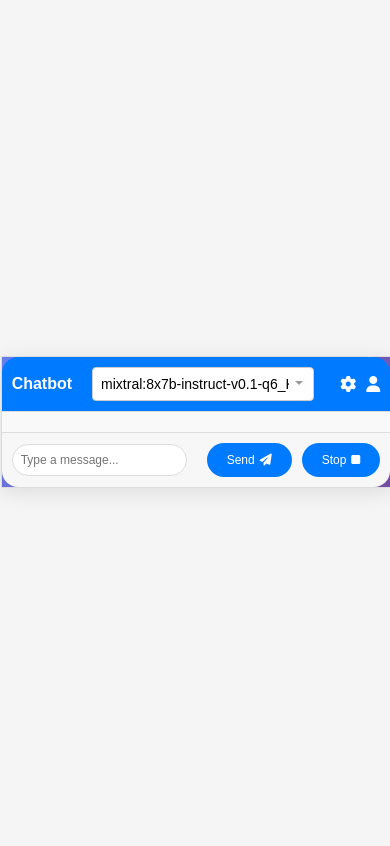
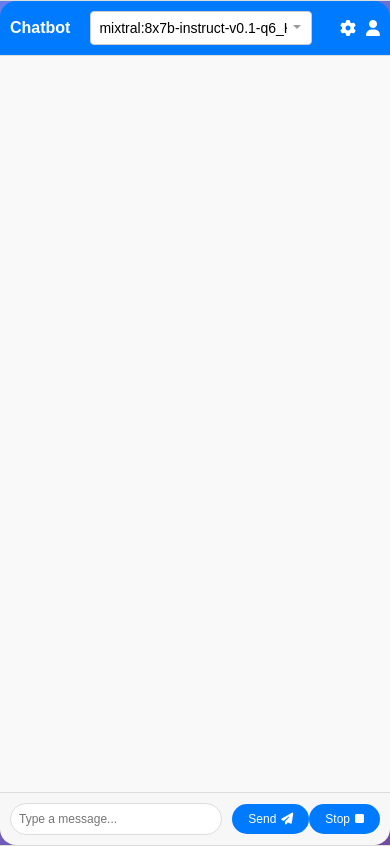
Before and after one commit to shivang-7135/chatbot, a React (Create React App) app: page / in a window 390 px wide. Built offline with nearby package versions, Linux system fonts and the light colour scheme.

Commit message:
updated code for better mobile view

```diff
--- a/src/App.css
+++ b/src/App.css
@@ -6,21 +6,19 @@ body {
   font-family: 'Arial', sans-serif;
   display: flex;
   justify-content: center;
-  align-items: center;
+  /* align-items: center; */
   height: 100vh;
   margin: 0;
   background-color: #f5f5f5;
 }
 
-.home{
-  background-color: red;
-}
+
 .chat-container {
   display: flex;
   flex-direction: column;
-  justify-content: space-between;
+  justify-content: flex-start;
   width: 500px;
-  height: 700px;
+  height: 100vh;
   border: 1px solid #ddd;
   border-radius: 16px;
   background: linear-gradient(135deg, #667eea, #764ba2); /* Example gradient */
@@ -38,6 +36,7 @@ body {
   color: white;
   border-top-left-radius: 16px;
   border-top-right-radius: 16px;
+  position: sticky;
 }
 
 .chat-header h2 {
@@ -62,6 +61,8 @@ body {
   padding: 20px;
   overflow-y: auto;
   background-color: #f9f9f9;
+  margin-top: 0px; /* Adjust margin to accommodate the fixed header */
+  margin-bottom: 0px;
 }
 .chat-message {
   margin-bottom: 10px;
@@ -101,6 +102,7 @@ body {
   background-color: #f7f7f7;
   border-bottom-left-radius: 16px;
   border-bottom-right-radius: 16px;
+  position: sticky;
 }
 
 .chat-footer input {
@@ -196,8 +198,8 @@ body {
 /* Mobile responsiveness */
 @media (max-width: 600px) {
   .chat-container {
-    width: 100%;
-    height: 100%;
+    width: 100vw;
+    /* height: 100%; */
     border-radius: 0;
   }
 
@@ -270,32 +272,3 @@ body {
   outline: none; /* Removes focus outline */
   border-color: #007bff; /* Focus border color */
 }
-
-.chat-footer button {
-  padding: 10px 20px;
-  background-color: #007bff;
-  color: white;
-  border: none;
-  border-radius: 50px;
-  cursor: pointer;
-  display: flex;
-  align-items: center;
-  transition: background-color 0.3s;
-  margin-left: 10px; /* Add some space between buttons */
-}
-
-.chat-footer button.stop {
-  background-color: #dc3545; /* Red color for stop button */
-}
-
-.chat-footer button:hover {
-  background-color: #0056b3;
-}
-
-.chat-footer button.stop:hover {
-  background-color: #c82333; /* Darker red on hover */
-}
-
-.chat-footer button i {
-  margin-left: 5px;
-}
```
